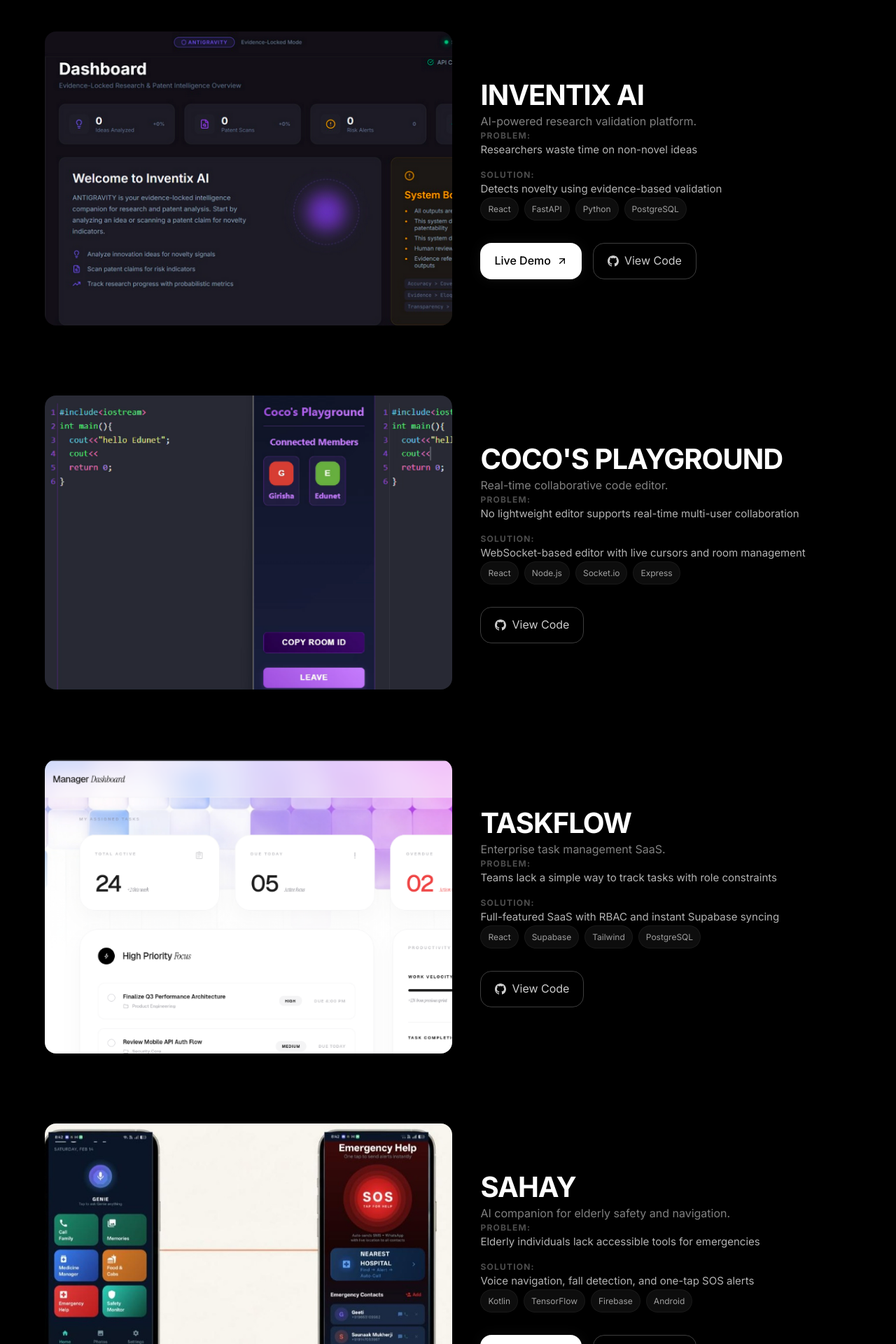
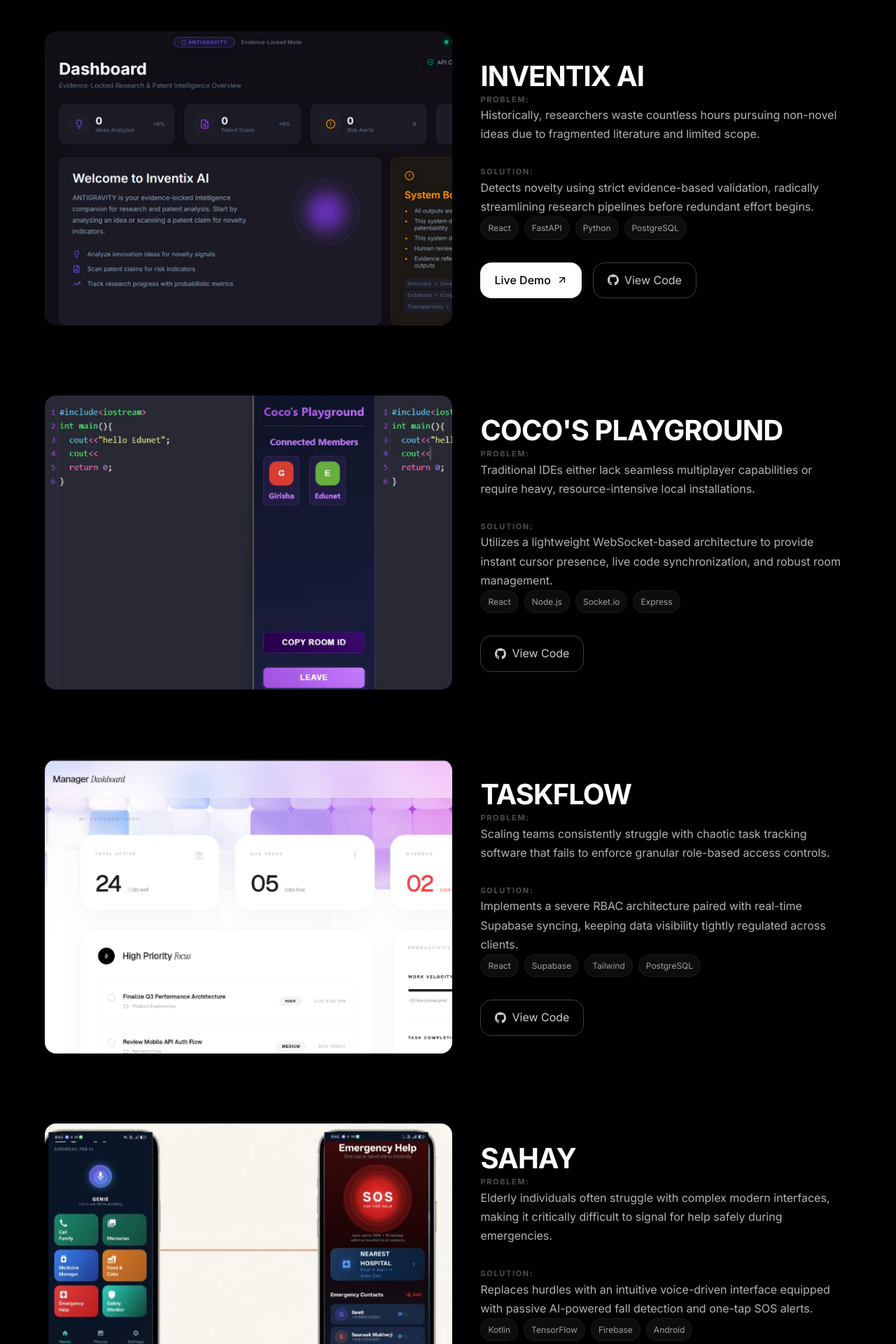
Before and after one commit to Girisha1908/Portfolio, a React (Vite) app: page / in a window 1280 px wide. Shown: the part 1460-3380 px from the top of the page at 70% size. Built offline with nearby package versions, Linux system fonts and the light colour scheme.

Commit message:
Decouple project description to clear Problem/Solution spacing

```diff
--- a/src/components/Projects.jsx
+++ b/src/components/Projects.jsx
@@ -5,9 +5,9 @@
 const projects = [
   {
     name: 'INVENTIX AI',
-    desc: 'AI-powered research validation platform.',
-    problem: 'Researchers waste time on non-novel ideas',
-    solution: 'Detects novelty using evidence-based validation',
+    desc: 'Inventix AI is a comprehensive AI-powered research validation platform built to accelerate academic and enterprise R&D. By automatically ingesting the latest publications and cross-referencing proposed topics against a massive data context, it ensures teams only invest time in genuinely groundbreaking work.',
+    problem: 'Historically, researchers waste countless hours pursuing non-novel ideas due to fragmented literature and limited scope.',
+    solution: 'Detects novelty using strict evidence-based validation, radically streamlining research pipelines before redundant effort begins.',
     tech: ['React', 'FastAPI', 'Python', 'PostgreSQL'],
     image: '/project-inventix.png',
     github: 'https://github.com/Girisha1908/Inventix-AI',
@@ -15,9 +15,9 @@
   },
   {
     name: "COCO'S PLAYGROUND",
-    desc: 'Real-time collaborative code editor.',
-    problem: 'No lightweight editor supports real-time multi-user collaboration',
-    solution: 'WebSocket-based editor with live cursors and room management',
+    desc: "Coco's Playground is a real-time collaborative code editor designed to remove the friction from remote pair programming. Developers can spin up secure collaboration instances directly in the browser in seconds, allowing multiple contributors to edit, debug, and review code concurrently without the usual painful setup.",
+    problem: 'Traditional IDEs either lack seamless multiplayer capabilities or require heavy, resource-intensive local installations.',
+    solution: 'Utilizes a lightweight WebSocket-based architecture to provide instant cursor presence, live code synchronization, and robust room management.',
     tech: ['React', 'Node.js', 'Socket.io', 'Express'],
     image: '/project-coco.png',
     github: 'https://github.com/Girisha1908/Collaborative-Code-editor',
@@ -25,9 +25,9 @@
   },
   {
     name: 'TASKFLOW',
-    desc: 'Enterprise task management SaaS.',
-    problem: 'Teams lack a simple way to track tasks with role constraints',
-    solution: 'Full-featured SaaS with RBAC and instant Supabase syncing',
+    desc: 'Taskflow is an enterprise-grade task management SaaS engineered for strict organizational environments. It delivers the speed of a modern startup tool with the rigorous security posture required by massive enterprise compliance. Managers can distribute workloads confidently, knowing status updates push instantly.',
+    problem: 'Scaling teams consistently struggle with chaotic task tracking software that fails to enforce granular role-based access controls.',
+    solution: 'Implements a severe RBAC architecture paired with real-time Supabase syncing, keeping data visibility tightly regulated across clients.',
     tech: ['React', 'Supabase', 'Tailwind', 'PostgreSQL'],
     image: '/project-taskflow.png',
     github: 'https://github.com/Girisha1908/teamtask-flow',
@@ -35,9 +35,9 @@
   },
   {
     name: 'SAHAY',
-    desc: 'AI companion for elderly safety and navigation.',
-    problem: 'Elderly individuals lack accessible tools for emergencies',
-    solution: 'Voice navigation, fall detection, and one-tap SOS alerts',
+    desc: 'Sahay is an intelligent mobile companion application focused exclusively on elderly safety and accessible navigation. The platform empowers users with independence while drastically reducing response times when physical accidents or displacements occur in daily routine environments.',
+    problem: 'Elderly individuals often struggle with complex modern interfaces, making it critically difficult to signal for help safely during emergencies.',
+    solution: 'Replaces hurdles with an intuitive voice-driven interface equipped with passive AI-powered fall detection and one-tap SOS alerts.',
     tech: ['Kotlin', 'TensorFlow', 'Firebase', 'Android'],
     image: '/project-sahay.jpg',
     github: 'https://github.com/Girisha1908/HACKSRM',
@@ -67,24 +67,19 @@
       <div className="flex flex-col justify-center">
 
         {/* Title */}
-        <h3 className="text-[32px] md:text-[40px] font-bold text-white tracking-tight mb-4 leading-tight group-hover:text-blue-500 transition-colors duration-500">
+        <h3 className="text-[32px] md:text-[40px] font-bold text-white tracking-tight mb-8 leading-tight group-hover:text-blue-500 transition-colors duration-500">
           {p.name}
         </h3>
 
-        {/* Short Desc */}
-        <p className="text-[16px] text-white/50 leading-[1.6] mb-6">
-          {p.desc}
-        </p>
-
-        {/* Problem / Solution fields */}
-        <div className="flex flex-col gap-4 mb-8">
+        {/* Problem / Solution fields - UN-CRAMPED */}
+        <div className="flex flex-col gap-8 mb-10">
           <div>
-            <span className="text-white/30 text-xs tracking-widest font-bold uppercase block mb-1">Problem:</span>
-            <p className="text-[15px] text-white/70 leading-[1.6]">{p.problem}</p>
+            <span className="text-white/30 text-[11px] tracking-[0.15em] font-bold uppercase block mb-2">Problem:</span>
+            <p className="text-[16px] text-white/70 leading-[1.7]">{p.problem}</p>
           </div>
           <div>
-            <span className="text-white/30 text-xs tracking-widest font-bold uppercase block mb-1">Solution:</span>
-            <p className="text-[15px] text-white/70 leading-[1.6]">{p.solution}</p>
+            <span className="text-white/30 text-[11px] tracking-[0.15em] font-bold uppercase block mb-2">Solution:</span>
+            <p className="text-[16px] text-white/70 leading-[1.7]">{p.solution}</p>
           </div>
         </div>
 
```
